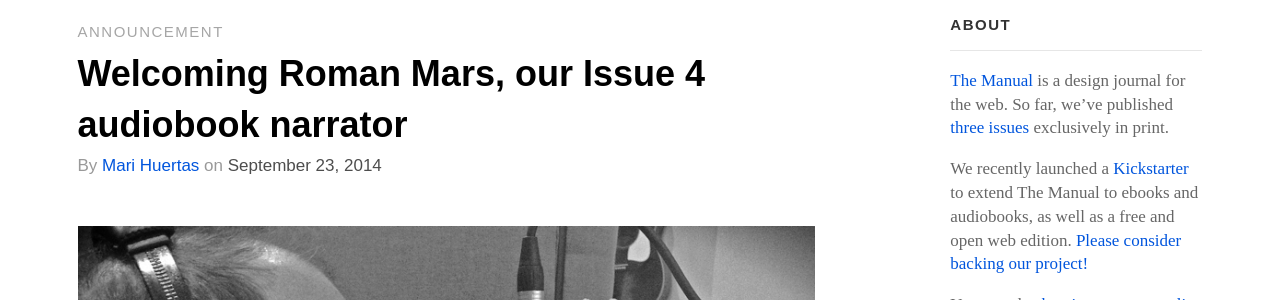
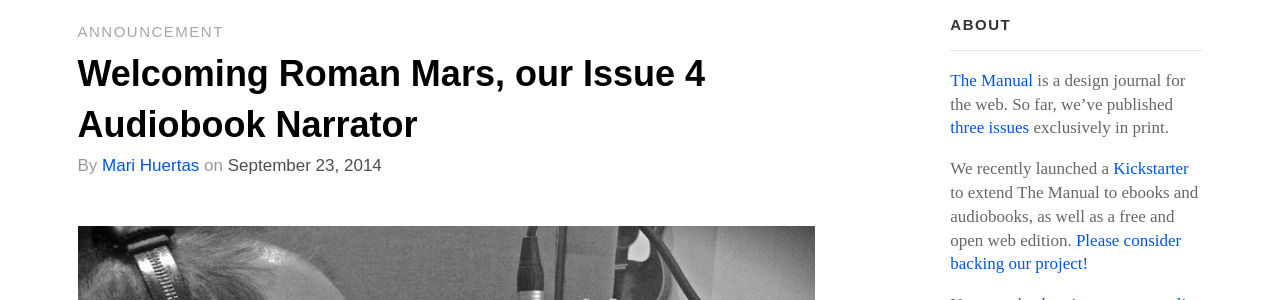
Before and after one commit to themanual/blog, a Jekyll site: the page built from _posts/2014-09-23-welcoming-roman-mars.md, in a window 1280 px wide. Shown: the part 146-446 px from the top of the page. Built offline with Jekyll 4.4.1, drawn with Linux system fonts in a browser that asks for light colours; comment, search, counter and statistics services are not loaded.

```diff
--- a/_posts/2014-09-23-welcoming-roman-mars.md
+++ b/_posts/2014-09-23-welcoming-roman-mars.md
@@ -1,7 +1,7 @@
 ---
 layout: post
 
-title: Welcoming Roman Mars, our Issue 4 audiobook narrator
+title: Welcoming Roman Mars, our Issue 4 Audiobook Narrator
 synopsis: We’re excited to welcome Roman Mars of 99% Invisible as the narrator for our Issue 4 audiobook!
 picture: "roman-mars-narrating-the-manual.jpg"
 author:
```
Also changed, not shown: _posts/2014-09-11-kickstarter-the-manual-everywhere.md (+1 -1 lines).
